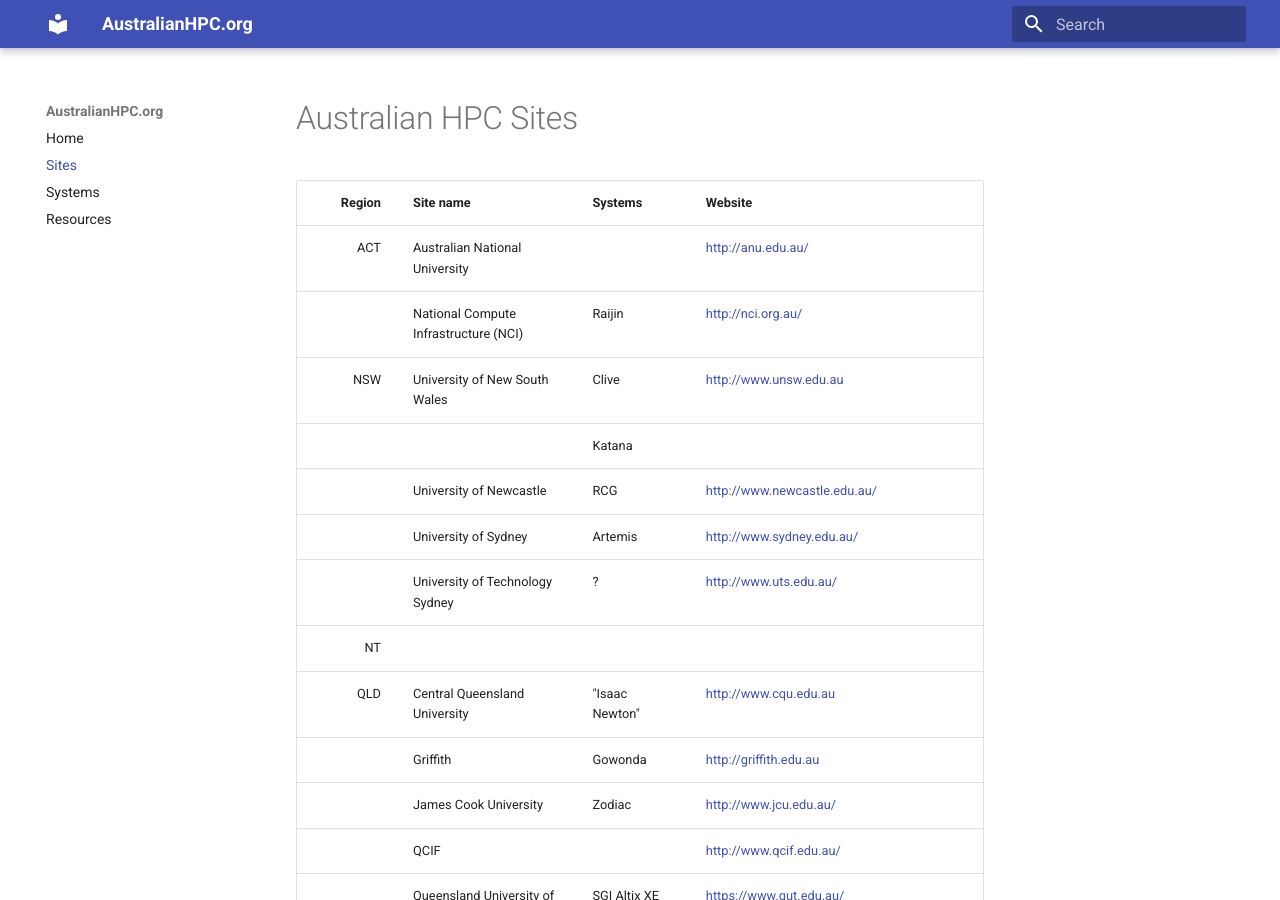
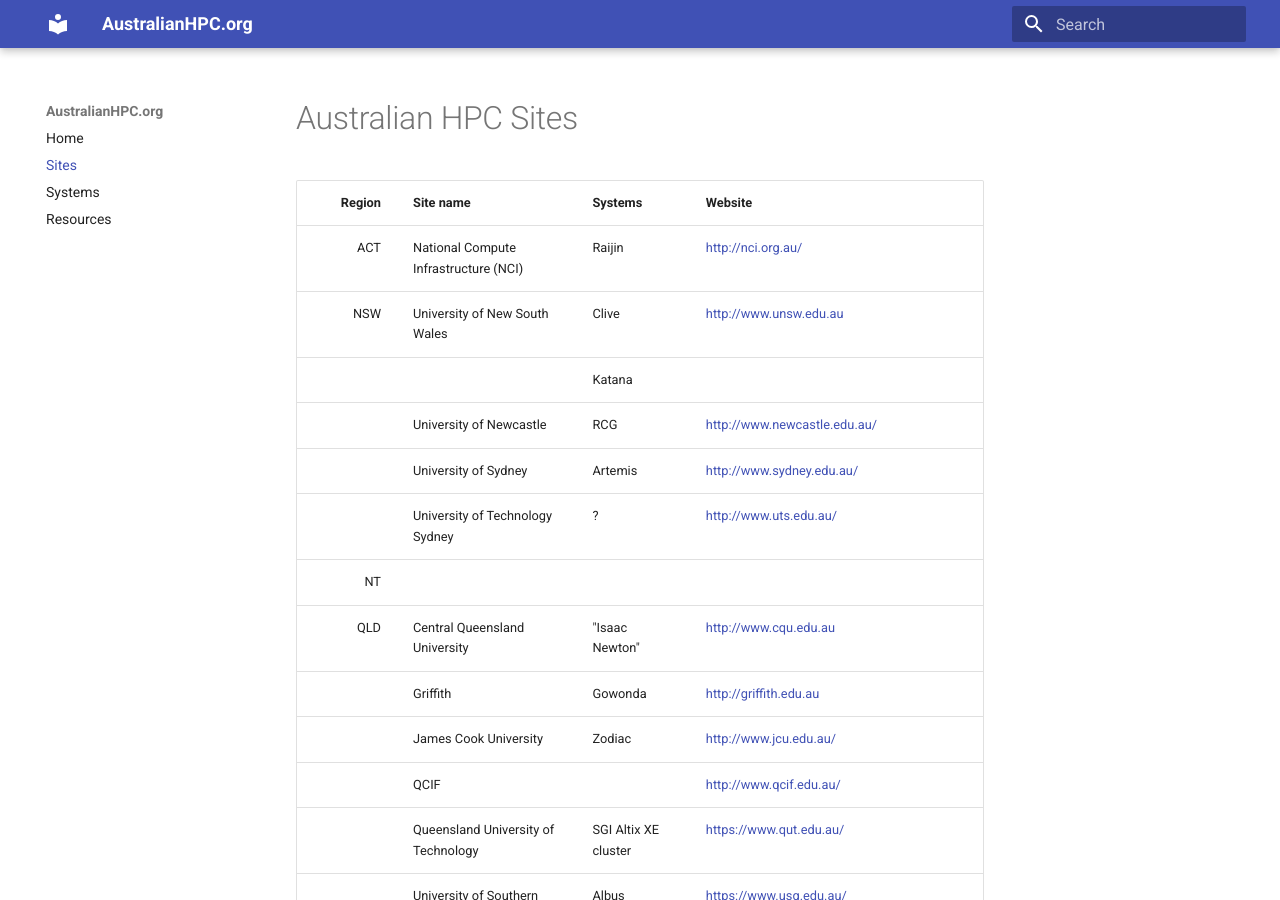
Before and after one commit to australianHPC/Website, an MkDocs documentation site: the page built from docs/sites.md, in a window 1280 px wide and 900 px high. Built offline with MkDocs 1.6.1 and Material for MkDocs 9.7.7, drawn with Linux system fonts in a browser that asks for light colours; old or Windows-style settings are respelled for this version of MkDocs.

Commit message:
Remove ANU as they host NCI.
Left over from the first draft.

```diff
--- a/docs/sites.md
+++ b/docs/sites.md
@@ -2,8 +2,7 @@
 
 Region | Site name | Systems | Website
 ------:|-----------|---------|--------
-ACT | Australian National University | | [http://anu.edu.au/](http://anu.edu.au/)
-| National Compute Infrastructure (NCI) | Raijin | [http://nci.org.au/](http://nci.org.au/)
+ACT | National Compute Infrastructure (NCI) | Raijin | [http://nci.org.au/](http://nci.org.au/)
 NSW | University of New South Wales | Clive | [http://www.unsw.edu.au](http://www.unsw.edu.au)
 | | Katana |
 | University of Newcastle | RCG | [http://www.newcastle.edu.au/](http://www.newcastle.edu.au/)
```
